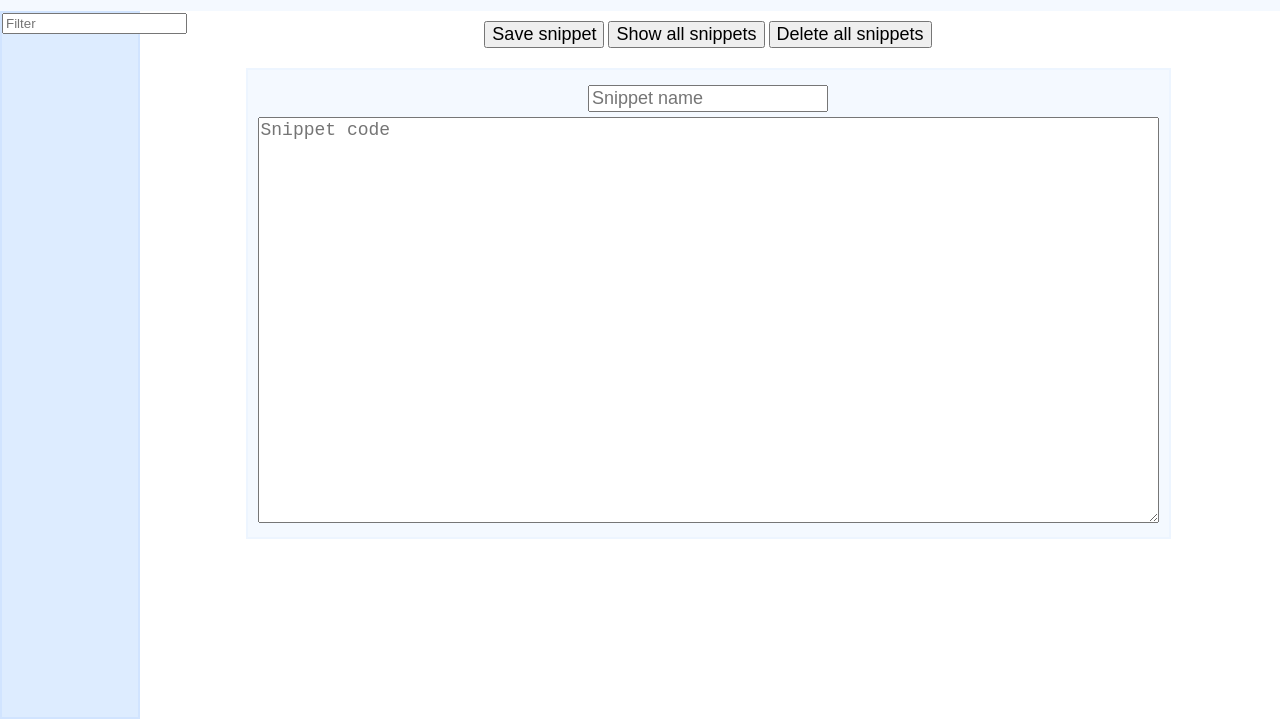
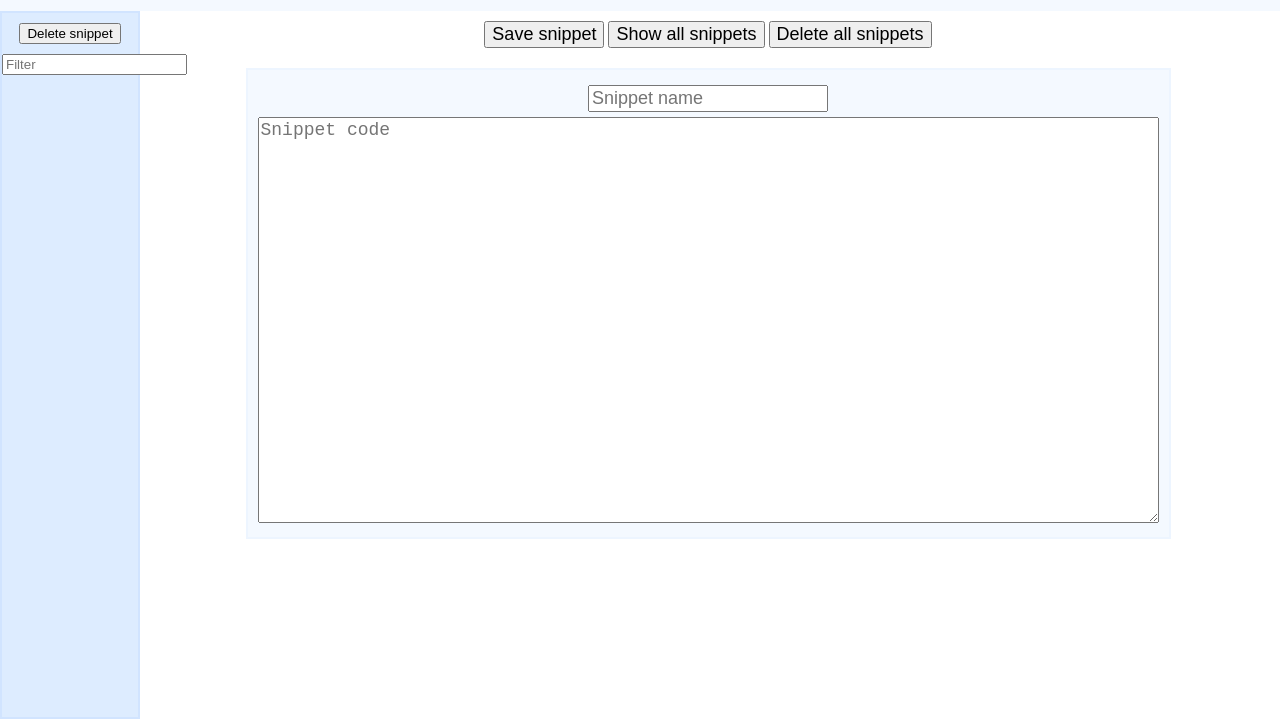
Before and after one commit to GregoryDalessandro/myCruddyApp, a plain HTML site: page index.html in a window 1280 px wide. Shown: the part 81-800 px from the top of the page. Drawn offline with nearby package versions, Linux system fonts and the light colour scheme.

Commit message:
add delete snippet button to sidenav

```diff
--- a/app.js
+++ b/app.js
@@ -2,7 +2,7 @@ $(document).ready(function() {
   let snippets = { data: [] };
   let setLocalStorageAsEmptySnippets = function() { localStorage.setItem('snippets', JSON.stringify(snippets));};
 
-  setLocalStorageAsEmptySnippets();
+  //setLocalStorageAsEmptySnippets();
   let retrievedSnippets = JSON.parse(localStorage.getItem('snippets'));
 
   retrievedSnippets.data = retrievedSnippets.data.map(function(snippet) {
--- a/index.html
+++ b/index.html
@@ -17,6 +17,11 @@
   <h1>Snippet Saver</h1>
 
   <div class="sidenav">
+
+    <div class="buttons">
+      <button class ="deleteSnippet">Delete snippet</button>
+    </div>
+
     <div>
       <input  type="text" placeholder="Filter"></div>
     </div>
```
Also changed, not shown: 1 other file.
